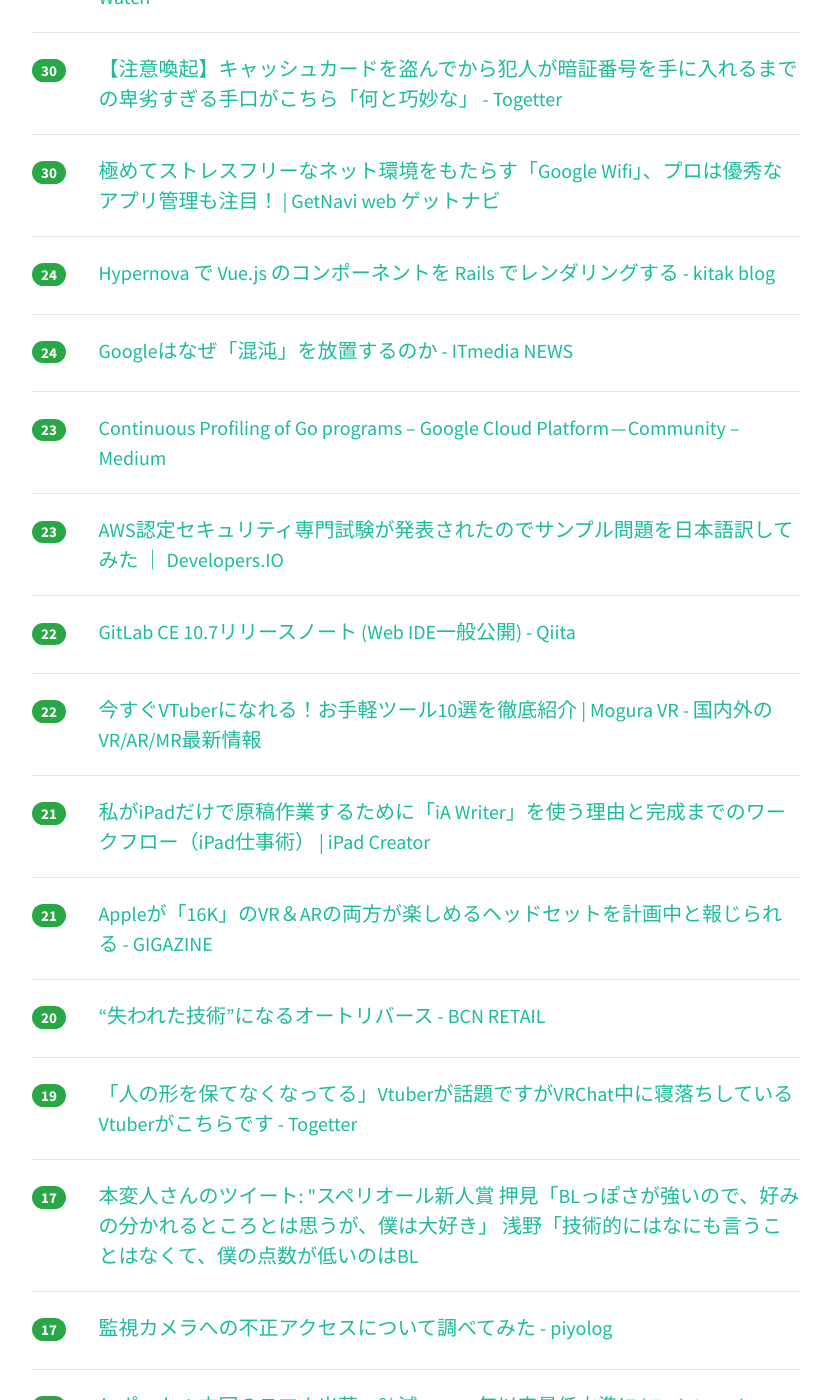
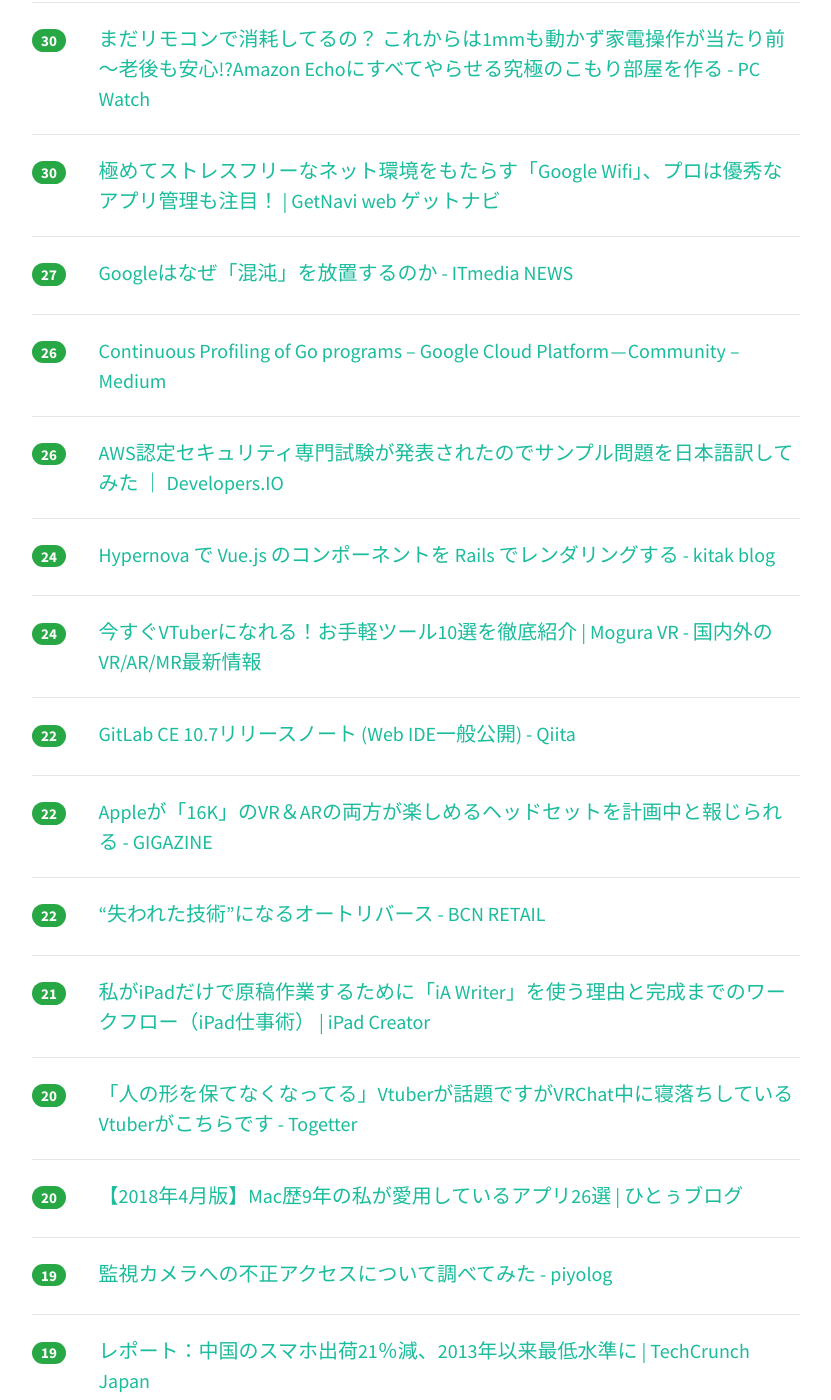
Before and after one commit to yatta47/hatena-matome-site, a Jekyll site: the page built from _posts/2018-04-29-hatena.md, in a window 1280 px wide and 1400 px high, scrolled down 2120 px. Shown: the whole window, without its empty margins (224-1055 px from the left). Built offline with Jekyll 4.4.1, drawn with Linux system fonts in a browser that asks for light colours; nearby versions of some CDN libraries; some of the changed text lies outside the part shown.

Commit message:
Updated 2018-04-29

```diff
--- a/_posts/2018-04-29-hatena.md
+++ b/_posts/2018-04-29-hatena.md
@@ -1,18 +1,18 @@
 ---
 layout: post
 title:  "2018-04-29 はてぶIT"
-date:   2018-04-29 22:01:17
+date:   2018-04-29 23:02:00
 tags: [it-hotentry]
 ---
-52 件のデータあり
+54 件のデータあり
 
 <hr><div class="row">
-<div class="col-1"><span class="badge badge-pill badge-success h2">234</span></div>
+<div class="col-1"><span class="badge badge-pill badge-success h2">236</span></div>
 <div class="col-11"><a href='https://matome.naver.jp/odai/2152493256703171201' target='_blank'>安倍首相とトランプ大統領の電話会談の終了時間がなんか不思議で謎な件 - NAVER まとめ</a></div>
 </div>
 <hr>
 <div class="row">
-<div class="col-1"><span class="badge badge-pill badge-success h2">203</span></div>
+<div class="col-1"><span class="badge badge-pill badge-success h2">216</span></div>
 <div class="col-11"><a href='https://togetter.com/li/1222309' target='_blank'>pixiv fanboxなどクリエイター支援サービスで二次創作するのはアウトでしょ…営利だよ、海賊行為だよまとめ - Togetter</a></div>
 </div>
 <hr>
@@ -22,73 +22,78 @@ tags: [it-hotentry]
 </div>
 <hr>
 <div class="row">
-<div class="col-1"><span class="badge badge-pill badge-success h2">170</span></div>
+<div class="col-1"><span class="badge badge-pill badge-success h2">171</span></div>
 <div class="col-11"><a href='https://unleash.tokyo/2018/02/09/remote-work-guide-trello/' target='_blank'>リモートワークを楽しく実践するために。タスク管理ツールTrelloがリモートワーカー向けガイドブックを公開 | UNLEASH</a></div>
 </div>
 <hr>
 <div class="row">
-<div class="col-1"><span class="badge badge-pill badge-success h2">89</span></div>
+<div class="col-1"><span class="badge badge-pill badge-success h2">105</span></div>
 <div class="col-11"><a href='https://www.asahi.com/articles/ASL4R6W87L4RUTIL045.html' target='_blank'>あえて炎上狙い、主張を拡散　ＪＣ素性明かさず過激投稿：朝日新聞デジタル</a></div>
 </div>
 <hr>
 <div class="row">
-<div class="col-1"><span class="badge badge-pill badge-success h2">87</span></div>
+<div class="col-1"><span class="badge badge-pill badge-success h2">99</span></div>
 <div class="col-11"><a href='https://qiita.com/yuipon/items/0961c5717e1b9258bb73' target='_blank'>ITエンジニアはかっこいい - Qiita</a></div>
 </div>
 <hr>
 <div class="row">
-<div class="col-1"><span class="badge badge-pill badge-success h2">76</span></div>
+<div class="col-1"><span class="badge badge-pill badge-success h2">83</span></div>
+<div class="col-11"><a href='http://kumagi.hatenablog.com/entry/ntt-blocking-matome' target='_blank'>NTTによるブロッキング論点の整理 - Software Transactional Memo</a></div>
+</div>
+<hr>
+<div class="row">
+<div class="col-1"><span class="badge badge-pill badge-success h2">82</span></div>
+<div class="col-11"><a href='https://headlines.yahoo.co.jp/hl?a=20180429-00010001-fnnprimev-life' target='_blank'>「音声入力でよくね？」 若者のPCスキル低下が職場に与える影響はあるのか？（FNN PRIME） - Yahoo!ニュース</a></div>
+</div>
+<hr>
+<div class="row">
+<div class="col-1"><span class="badge badge-pill badge-success h2">80</span></div>
 <div class="col-11"><a href='https://qiita.com/gluelan2013/items/0513c5331b6a67086308' target='_blank'>新SeleniumIDE についてまとめてみた - Qiita</a></div>
 </div>
 <hr>
 <div class="row">
-<div class="col-1"><span class="badge badge-pill badge-success h2">65</span></div>
-<div class="col-11"><a href='http://kumagi.hatenablog.com/entry/ntt-blocking-matome' target='_blank'>NTTによるブロッキング論点の整理 - Software Transactional Memo</a></div>
-</div>
-<hr>
-<div class="row">
-<div class="col-1"><span class="badge badge-pill badge-success h2">61</span></div>
-<div class="col-11"><a href='https://headlines.yahoo.co.jp/hl?a=20180429-00010001-fnnprimev-life' target='_blank'>「音声入力でよくね？」 若者のPCスキル低下が職場に与える影響はあるのか？（FNN PRIME） - Yahoo!ニュース</a></div>
-</div>
-<hr>
-<div class="row">
-<div class="col-1"><span class="badge badge-pill badge-success h2">60</span></div>
+<div class="col-1"><span class="badge badge-pill badge-success h2">74</span></div>
 <div class="col-11"><a href='https://anond.hatelabo.jp/20180429143405' target='_blank'>二次創作界隈、身内ルールが罷り通りすぎでは？</a></div>
 </div>
 <hr>
 <div class="row">
-<div class="col-1"><span class="badge badge-pill badge-success h2">45</span></div>
+<div class="col-1"><span class="badge badge-pill badge-success h2">54</span></div>
+<div class="col-11"><a href='https://gigazine.net/news/20180429-ai-machine-learning-sql/' target='_blank'>人工知能や機械学習を利用しなくても「SQLの使い方」次第で収益アップは可能 - GIGAZINE</a></div>
+</div>
+<hr>
+<div class="row">
+<div class="col-1"><span class="badge badge-pill badge-success h2">50</span></div>
 <div class="col-11"><a href='https://deeeet.com/writing/2015/02/17/docker-bad-points/' target='_blank'>Dockerの諸問題とRocket登場の経緯 | SOTA</a></div>
 </div>
 <hr>
 <div class="row">
-<div class="col-1"><span class="badge badge-pill badge-success h2">44</span></div>
-<div class="col-11"><a href='https://gigazine.net/news/20180429-ai-machine-learning-sql/' target='_blank'>人工知能や機械学習を利用しなくても「SQLの使い方」次第で収益アップは可能 - GIGAZINE</a></div>
+<div class="col-1"><span class="badge badge-pill badge-success h2">48</span></div>
+<div class="col-11"><a href='https://dev.to/fbnlsr/10-essential-extensions-for-vscode-174i' target='_blank'>10 essential extensions for VS Code</a></div>
+</div>
+<hr>
+<div class="row">
+<div class="col-1"><span class="badge badge-pill badge-success h2">42</span></div>
+<div class="col-11"><a href='http://takezoe.hatenablog.com/entry/2018/04/28/110543' target='_blank'>GoogleのMachine Learning Crash Courseをやってみた - たけぞう瀕死ブログ</a></div>
 </div>
 <hr>
 <div class="row">
 <div class="col-1"><span class="badge badge-pill badge-success h2">41</span></div>
-<div class="col-11"><a href='https://dev.to/fbnlsr/10-essential-extensions-for-vscode-174i' target='_blank'>10 essential extensions for VS Code</a></div>
+<div class="col-11"><a href='http://tech.nikkeibp.co.jp/it/atcl/column/15/061500148/092000129/' target='_blank'>無名のBIツール、旬のスタートアップがこぞって採用する理由 | 日経 xTECH（クロステック）</a></div>
 </div>
 <hr>
 <div class="row">
-<div class="col-1"><span class="badge badge-pill badge-success h2">36</span></div>
+<div class="col-1"><span class="badge badge-pill badge-success h2">40</span></div>
+<div class="col-11"><a href='https://qiita.com/tmtysk/items/fd6592eb859e4523cd64' target='_blank'>GitHub - tig から当該コミットがマージされた Pull Request 画面を開く - Qiita</a></div>
+</div>
+<hr>
+<div class="row">
+<div class="col-1"><span class="badge badge-pill badge-success h2">38</span></div>
 <div class="col-11"><a href='https://anond.hatelabo.jp/20180428194041' target='_blank'>ブクマで「悪手」って言葉使ってる人ってバカっぽい。</a></div>
 </div>
 <hr>
 <div class="row">
-<div class="col-1"><span class="badge badge-pill badge-success h2">36</span></div>
-<div class="col-11"><a href='http://tech.nikkeibp.co.jp/it/atcl/column/15/061500148/092000129/' target='_blank'>無名のBIツール、旬のスタートアップがこぞって採用する理由 | 日経 xTECH（クロステック）</a></div>
-</div>
-<hr>
-<div class="row">
-<div class="col-1"><span class="badge badge-pill badge-success h2">36</span></div>
-<div class="col-11"><a href='http://takezoe.hatenablog.com/entry/2018/04/28/110543' target='_blank'>GoogleのMachine Learning Crash Courseをやってみた - たけぞう瀕死ブログ</a></div>
-</div>
-<hr>
-<div class="row">
 <div class="col-1"><span class="badge badge-pill badge-success h2">35</span></div>
-<div class="col-11"><a href='https://qiita.com/tmtysk/items/fd6592eb859e4523cd64' target='_blank'>GitHub - tig から当該コミットがマージされた Pull Request 画面を開く - Qiita</a></div>
+<div class="col-11"><a href='http://www.yasuhisay.info/entry/2017/10/31/083000' target='_blank'>tig/hubでレビューしやすい環境を作る - yasuhisa's blog</a></div>
 </div>
 <hr>
 <div class="row">
@@ -98,7 +103,7 @@ tags: [it-hotentry]
 <hr>
 <div class="row">
 <div class="col-1"><span class="badge badge-pill badge-success h2">31</span></div>
-<div class="col-11"><a href='http://www.yasuhisay.info/entry/2017/10/31/083000' target='_blank'>tig/hubでレビューしやすい環境を作る - yasuhisa's blog</a></div>
+<div class="col-11"><a href='https://togetter.com/li/1222310' target='_blank'>【注意喚起】キャッシュカードを盗んでから犯人が暗証番号を手に入れるまでの卑劣すぎる手口がこちら「何と巧妙な」 - Togetter</a></div>
 </div>
 <hr>
 <div class="row">
@@ -108,12 +113,22 @@ tags: [it-hotentry]
 <hr>
 <div class="row">
 <div class="col-1"><span class="badge badge-pill badge-success h2">30</span></div>
-<div class="col-11"><a href='https://togetter.com/li/1222310' target='_blank'>【注意喚起】キャッシュカードを盗んでから犯人が暗証番号を手に入れるまでの卑劣すぎる手口がこちら「何と巧妙な」 - Togetter</a></div>
+<div class="col-11"><a href='https://getnavi.jp/digital/253992/' target='_blank'>極めてストレスフリーなネット環境をもたらす「Google Wifi」、プロは優秀なアプリ管理も注目！ | GetNavi web ゲットナビ</a></div>
 </div>
 <hr>
 <div class="row">
-<div class="col-1"><span class="badge badge-pill badge-success h2">30</span></div>
-<div class="col-11"><a href='https://getnavi.jp/digital/253992/' target='_blank'>極めてストレスフリーなネット環境をもたらす「Google Wifi」、プロは優秀なアプリ管理も注目！ | GetNavi web ゲットナビ</a></div>
+<div class="col-1"><span class="badge badge-pill badge-success h2">27</span></div>
+<div class="col-11"><a href='http://www.itmedia.co.jp/news/articles/1804/29/news017.html' target='_blank'>Googleはなぜ「混沌」を放置するのか - ITmedia NEWS</a></div>
+</div>
+<hr>
+<div class="row">
+<div class="col-1"><span class="badge badge-pill badge-success h2">26</span></div>
+<div class="col-11"><a href='https://medium.com/google-cloud/96d4416af77b' target='_blank'>Continuous Profiling of Go programs – Google Cloud Platform — Community – Medium</a></div>
+</div>
+<hr>
+<div class="row">
+<div class="col-1"><span class="badge badge-pill badge-success h2">26</span></div>
+<div class="col-11"><a href='https://dev.classmethod.jp/cloud/aws/scs-spring-2018-sample-questions/' target='_blank'>AWS認定セキュリティ専門試験が発表されたのでサンプル問題を日本語訳してみた ｜ Developers.IO</a></div>
 </div>
 <hr>
 <div class="row">
@@ -123,17 +138,7 @@ tags: [it-hotentry]
 <hr>
 <div class="row">
 <div class="col-1"><span class="badge badge-pill badge-success h2">24</span></div>
-<div class="col-11"><a href='http://www.itmedia.co.jp/news/articles/1804/29/news017.html' target='_blank'>Googleはなぜ「混沌」を放置するのか - ITmedia NEWS</a></div>
-</div>
-<hr>
-<div class="row">
-<div class="col-1"><span class="badge badge-pill badge-success h2">23</span></div>
-<div class="col-11"><a href='https://medium.com/google-cloud/96d4416af77b' target='_blank'>Continuous Profiling of Go programs – Google Cloud Platform — Community – Medium</a></div>
-</div>
-<hr>
-<div class="row">
-<div class="col-1"><span class="badge badge-pill badge-success h2">23</span></div>
-<div class="col-11"><a href='https://dev.classmethod.jp/cloud/aws/scs-spring-2018-sample-questions/' target='_blank'>AWS認定セキュリティ専門試験が発表されたのでサンプル問題を日本語訳してみた ｜ Developers.IO</a></div>
+<div class="col-11"><a href='https://www.moguravr.com/vtuber-tools/' target='_blank'>今すぐVTuberになれる！お手軽ツール10選を徹底紹介 | Mogura VR - 国内外のVR/AR/MR最新情報</a></div>
 </div>
 <hr>
 <div class="row">
@@ -143,7 +148,12 @@ tags: [it-hotentry]
 <hr>
 <div class="row">
 <div class="col-1"><span class="badge badge-pill badge-success h2">22</span></div>
-<div class="col-11"><a href='https://www.moguravr.com/vtuber-tools/' target='_blank'>今すぐVTuberになれる！お手軽ツール10選を徹底紹介 | Mogura VR - 国内外のVR/AR/MR最新情報</a></div>
+<div class="col-11"><a href='https://gigazine.net/news/20180428-apple-16k-vr-headset/' target='_blank'>Appleが「16K」のVR＆ARの両方が楽しめるヘッドセットを計画中と報じられる - GIGAZINE</a></div>
+</div>
+<hr>
+<div class="row">
+<div class="col-1"><span class="badge badge-pill badge-success h2">22</span></div>
+<div class="col-11"><a href='https://www.bcnretail.com/market/detail/20180429_59290.html' target='_blank'>“失われた技術”になるオートリバース - BCN RETAIL</a></div>
 </div>
 <hr>
 <div class="row">
@@ -152,33 +162,28 @@ tags: [it-hotentry]
 </div>
 <hr>
 <div class="row">
-<div class="col-1"><span class="badge badge-pill badge-success h2">21</span></div>
-<div class="col-11"><a href='https://gigazine.net/news/20180428-apple-16k-vr-headset/' target='_blank'>Appleが「16K」のVR＆ARの両方が楽しめるヘッドセットを計画中と報じられる - GIGAZINE</a></div>
+<div class="col-1"><span class="badge badge-pill badge-success h2">20</span></div>
+<div class="col-11"><a href='https://togetter.com/li/1222477' target='_blank'>「人の形を保てなくなってる」Vtuberが話題ですがVRChat中に寝落ちしているVtuberがこちらです - Togetter</a></div>
 </div>
 <hr>
 <div class="row">
 <div class="col-1"><span class="badge badge-pill badge-success h2">20</span></div>
-<div class="col-11"><a href='https://www.bcnretail.com/market/detail/20180429_59290.html' target='_blank'>“失われた技術”になるオートリバース - BCN RETAIL</a></div>
+<div class="col-11"><a href='https://hitoxu.com/05230' target='_blank'>【2018年4月版】Mac歴9年の私が愛用しているアプリ26選 | ひとぅブログ</a></div>
 </div>
 <hr>
 <div class="row">
 <div class="col-1"><span class="badge badge-pill badge-success h2">19</span></div>
-<div class="col-11"><a href='https://togetter.com/li/1222477' target='_blank'>「人の形を保てなくなってる」Vtuberが話題ですがVRChat中に寝落ちしているVtuberがこちらです - Togetter</a></div>
-</div>
-<hr>
-<div class="row">
-<div class="col-1"><span class="badge badge-pill badge-success h2">17</span></div>
-<div class="col-11"><a href='http://twitter.com/real_keibi_in/status/986752130357673984' target='_blank'>本変人さんのツイート: "スペリオール新人賞 押見「BLっぽさが強いので、好みの分かれるところとは思うが、僕は大好き」 浅野「技術的にはなにも言うことはなくて、僕の点数が低いのはBL</a></div>
-</div>
-<hr>
-<div class="row">
-<div class="col-1"><span class="badge badge-pill badge-success h2">17</span></div>
 <div class="col-11"><a href='http://d.hatena.ne.jp/Kango/20180428/1524936297' target='_blank'>監視カメラへの不正アクセスについて調べてみた - piyolog</a></div>
 </div>
 <hr>
 <div class="row">
-<div class="col-1"><span class="badge badge-pill badge-success h2">17</span></div>
+<div class="col-1"><span class="badge badge-pill badge-success h2">19</span></div>
 <div class="col-11"><a href='https://jp.techcrunch.com/2018/04/29/2018-04-26-report-chinese-smartphone-shipments-drop-21-to-reach-lowest-level-since-2013/' target='_blank'>レポート：中国のスマホ出荷21％減、2013年以来最低水準に | TechCrunch Japan</a></div>
+</div>
+<hr>
+<div class="row">
+<div class="col-1"><span class="badge badge-pill badge-success h2">18</span></div>
+<div class="col-11"><a href='http://twitter.com/real_keibi_in/status/986752130357673984' target='_blank'>本変人さんのツイート: "スペリオール新人賞 押見「BLっぽさが強いので、好みの分かれるところとは思うが、僕は大好き」 浅野「技術的にはなにも言うことはなくて、僕の点数が低いのはBL</a></div>
 </div>
 <hr>
 <div class="row">
@@ -187,8 +192,28 @@ tags: [it-hotentry]
 </div>
 <hr>
 <div class="row">
+<div class="col-1"><span class="badge badge-pill badge-success h2">16</span></div>
+<div class="col-11"><a href='https://togetter.com/li/1222306' target='_blank'>pixiv fanboxなどクリエイター支援サービスで二次創作するのはセーフだよ解釈まとめ - Togetter</a></div>
+</div>
+<hr>
+<div class="row">
+<div class="col-1"><span class="badge badge-pill badge-success h2">16</span></div>
+<div class="col-11"><a href='http://result33.hatenablog.com/entry/2018/04/24/072003' target='_blank'>乃木坂46『シンクロニシティ』のMVはなぜ”フィルム”で撮られたのか - アイドルとアート。</a></div>
+</div>
+<hr>
+<div class="row">
 <div class="col-1"><span class="badge badge-pill badge-success h2">15</span></div>
 <div class="col-11"><a href='http://uzulla.hateblo.jp/entry/2018/04/29/024052' target='_blank'>セパレータがはいったWifi環境で、隣のPCにsshするメモ - uzullaがブログ</a></div>
+</div>
+<hr>
+<div class="row">
+<div class="col-1"><span class="badge badge-pill badge-success h2">15</span></div>
+<div class="col-11"><a href='https://iphone-mania.jp/news-210765/' target='_blank'>AIアシスタントの賢さを比較！Googleがトップ、Siriは残念な結果に - iPhone Mania</a></div>
+</div>
+<hr>
+<div class="row">
+<div class="col-1"><span class="badge badge-pill badge-success h2">15</span></div>
+<div class="col-11"><a href='http://shao.hateblo.jp/entry/2018/04/29/192421' target='_blank'>マッハ新書のつくりかた - shao's diary</a></div>
 </div>
 <hr>
 <div class="row">
@@ -197,18 +222,8 @@ tags: [it-hotentry]
 </div>
 <hr>
 <div class="row">
-<div class="col-1"><span class="badge badge-pill badge-success h2">14</span></div>
-<div class="col-11"><a href='https://togetter.com/li/1222306' target='_blank'>pixiv fanboxなどクリエイター支援サービスで二次創作するのはセーフだよ解釈まとめ - Togetter</a></div>
-</div>
-<hr>
-<div class="row">
-<div class="col-1"><span class="badge badge-pill badge-success h2">14</span></div>
-<div class="col-11"><a href='http://result33.hatenablog.com/entry/2018/04/24/072003' target='_blank'>乃木坂46『シンクロニシティ』のMVはなぜ”フィルム”で撮られたのか - アイドルとアート。</a></div>
-</div>
-<hr>
-<div class="row">
-<div class="col-1"><span class="badge badge-pill badge-success h2">14</span></div>
-<div class="col-11"><a href='https://iphone-mania.jp/news-210765/' target='_blank'>AIアシスタントの賢さを比較！Googleがトップ、Siriは残念な結果に - iPhone Mania</a></div>
+<div class="col-1"><span class="badge badge-pill badge-success h2">13</span></div>
+<div class="col-11"><a href='https://togetter.com/li/1222230' target='_blank'>江野ネコ - Togetter</a></div>
 </div>
 <hr>
 <div class="row">
@@ -217,8 +232,8 @@ tags: [it-hotentry]
 </div>
 <hr>
 <div class="row">
-<div class="col-1"><span class="badge badge-pill badge-success h2">12</span></div>
-<div class="col-11"><a href='https://togetter.com/li/1222230' target='_blank'>江野ネコ - Togetter</a></div>
+<div class="col-1"><span class="badge badge-pill badge-success h2">13</span></div>
+<div class="col-11"><a href='http://acetaminophen.hatenablog.com/entry/tl2018-01' target='_blank'>TeX Live 2018 注目ポイントまとめ (1) - Acetaminophen’s diary</a></div>
 </div>
 <hr>
 <div class="row">
@@ -228,17 +243,12 @@ tags: [it-hotentry]
 <hr>
 <div class="row">
 <div class="col-1"><span class="badge badge-pill badge-success h2">11</span></div>
-<div class="col-11"><a href='http://acetaminophen.hatenablog.com/entry/tl2018-01' target='_blank'>TeX Live 2018 注目ポイントまとめ (1) - Acetaminophen’s diary</a></div>
+<div class="col-11"><a href='https://togetter.com/li/1222541' target='_blank'>バイクに指紋認証、異変があると通知や遠隔操作も！AI搭載でセキュリティ機能万全なバイクがかっこよすぎる - Togetter</a></div>
 </div>
 <hr>
 <div class="row">
 <div class="col-1"><span class="badge badge-pill badge-success h2">10</span></div>
 <div class="col-11"><a href='https://headlines.yahoo.co.jp/hl?a=20180428-00010000-videonewsv-soci' target='_blank'>なぜFacebookがここまで叩かれるのか／塚越健司氏（社会学者、拓殖大学非常勤講師）（ビデオニュース・ドットコム） - Yahoo!ニュース</a></div>
-</div>
-<hr>
-<div class="row">
-<div class="col-1"><span class="badge badge-pill badge-success h2">10</span></div>
-<div class="col-11"><a href='https://togetter.com/li/1222541' target='_blank'>バイクに指紋認証、異変があると通知や遠隔操作も！AI搭載でセキュリティ機能万全なバイクがかっこよすぎる - Togetter</a></div>
 </div>
 <hr>
 <div class="row">
```
